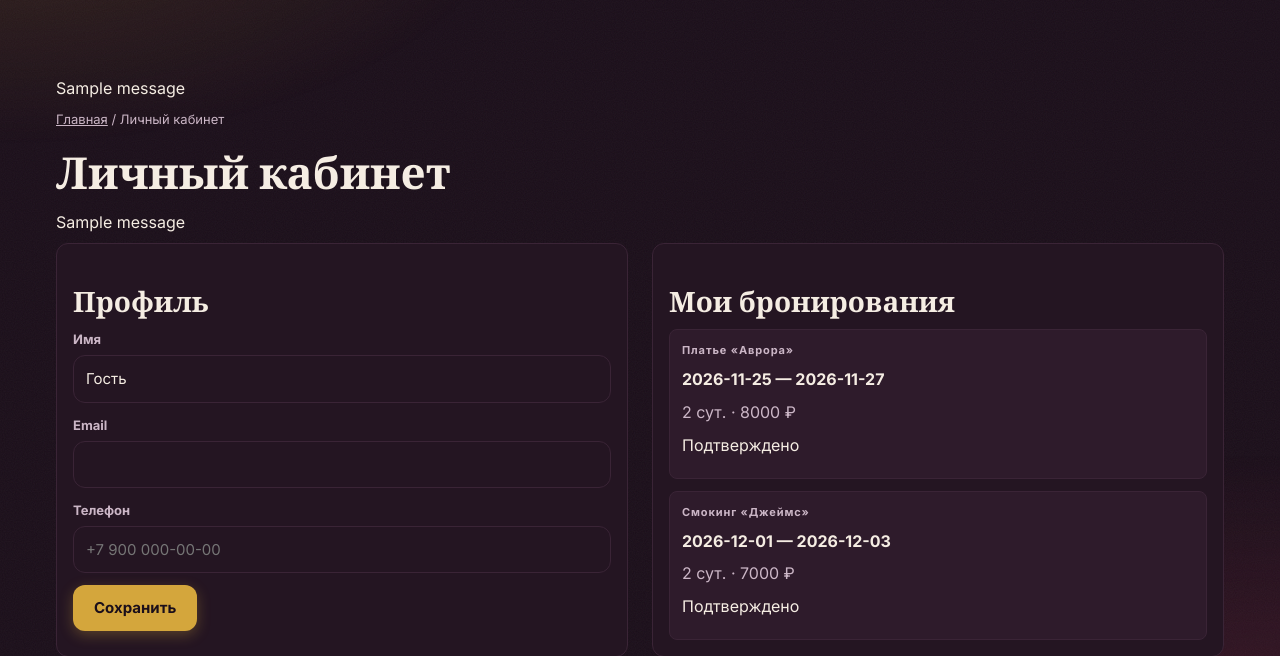
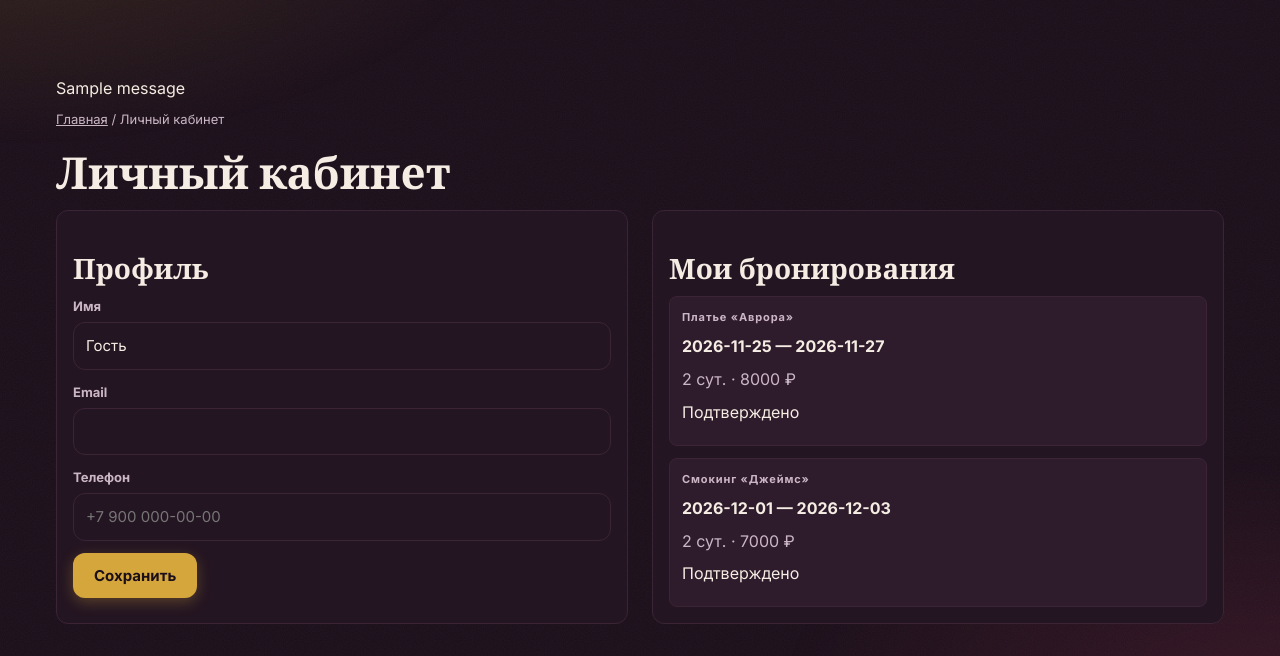
Before and after one commit to BlackCat1-cyber/atelier13, a Django app: page /account/ in a window 1280 px wide. Shown: the part 64-720 px from the top of the page. Run offline with Django 5.2, Linux system fonts and the light colour scheme; one stand-in notice (Sample message) is shown.

Commit message:
D-03: сообщения форм выводятся один раз, а не дважды
Серьёзность: незначительная, приоритет: средний. Блок сообщений был и в base.html, и в шаблонах fitting/booking/account, поэтому каждое сообщение показывалось два раза. Оставлен общий блок в base.html. Найдено в кейсе TC-38.

```diff
--- a/templates/account.html
+++ b/templates/account.html
@@ -3,12 +3,6 @@
 {% block content %}
 <nav class="crumbs" aria-label="Хлебные крошки"><a href="{% url 'home' %}">Главная</a> / <span>Личный кабинет</span></nav>
 <h1>Личный кабинет</h1>
-
-{% if messages %}
-{% for m in messages %}
-<p class="note note-{% if m.tags == 'error' %}err{% else %}ok{% endif %}" role="status">{{ m }}</p>
-{% endfor %}
-{% endif %}
 
 <div class="account-layout">
   <section class="profile-section">
--- a/templates/booking.html
+++ b/templates/booking.html
@@ -6,12 +6,6 @@
 
 {% if costume %}
 <p class="lead">Наряд: <strong>{{ costume.name }}</strong> · {{ costume.daily_price|floatformat:0 }} ₽/сутки · залог {{ costume.deposit_amount|floatformat:0 }} ₽</p>
-{% endif %}
-
-{% if messages %}
-{% for m in messages %}
-<p class="note note-{% if m.tags == 'error' %}err{% else %}ok{% endif %}" role="status">{{ m }}</p>
-{% endfor %}
 {% endif %}
 
 <form method="post" class="fitting-form">
--- a/templates/fitting.html
+++ b/templates/fitting.html
@@ -4,12 +4,6 @@
 <nav class="crumbs" aria-label="Хлебные крошки"><a href="{% url 'home' %}">Главная</a> / <span>Примерка</span></nav>
 <h1>Запись на примерку</h1>
 <p class="lead">Выберите удобную дату и время. Длительность слота — 40 минут, можно примерить до трёх нарядов.</p>
-
-{% if messages %}
-{% for m in messages %}
-<p class="note note-{% if m.tags == 'error' %}err{% else %}ok{% endif %}" role="status">{{ m }}</p>
-{% endfor %}
-{% endif %}
 
 <form method="post" class="fitting-form">
   {% csrf_token %}
```
